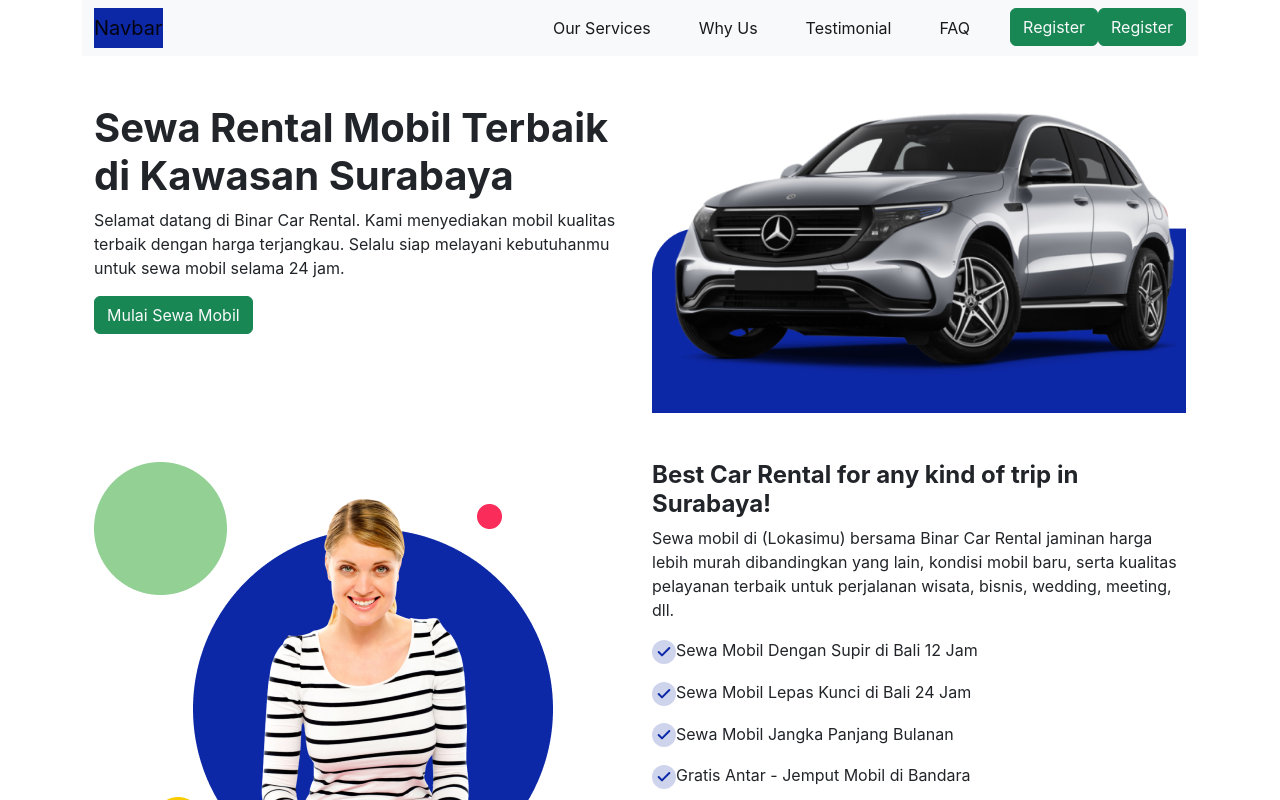
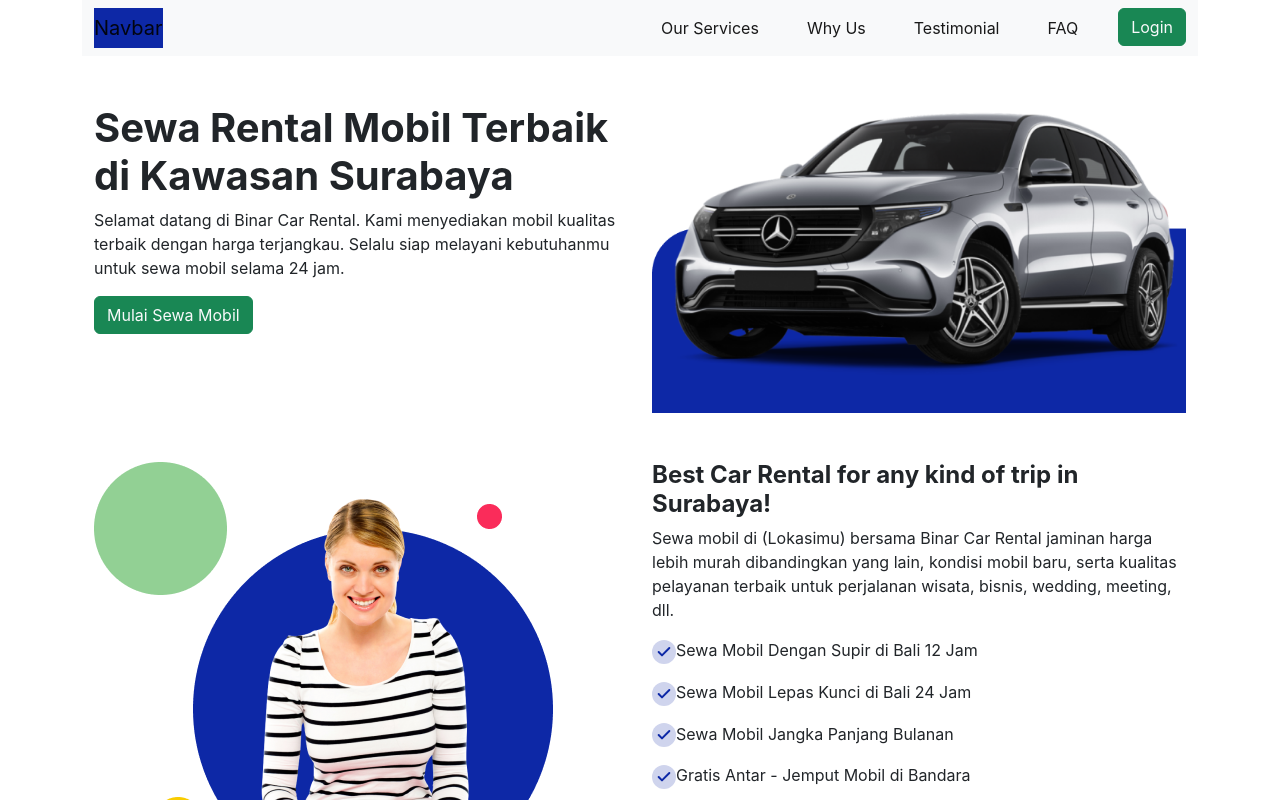
Before and after one commit to Ompolar/Challange-7-binar, a React (Create React App) app: page / in a window 1280 px wide. Shown: the top 800 px of the page. Built offline with nearby package versions, Linux system fonts and the light colour scheme.

Commit message:
i failed to make backend for googleAuth ;_;

```diff
--- a/src/components/NavBar/index.js
+++ b/src/components/NavBar/index.js
@@ -53,11 +53,12 @@ const Navbar = () => {
                                 </li>
                                 <li className="nav-item">
                                 {showButton ? (
-                                    <a className="btn btn-success text-light" href="/login">Register</a>
+                                    // tidak membuat backend googleAuth
+                                    // <a className="btn btn-success text-light" href="/login">Login</a>
+                                    <a className="btn btn-success text-light" href="/formcars">Login</a>
                                 ) : (
                                     <a key={"logout"} className="btn btn-danger text-light" href="/login" onClick={handleLogout}>Logout</a>
                                 )}
-                                <a className="btn btn-success text-light" aria-current="page" href="#">Register</a>
                                 </li>
                             </ul>
                         </div>
```
